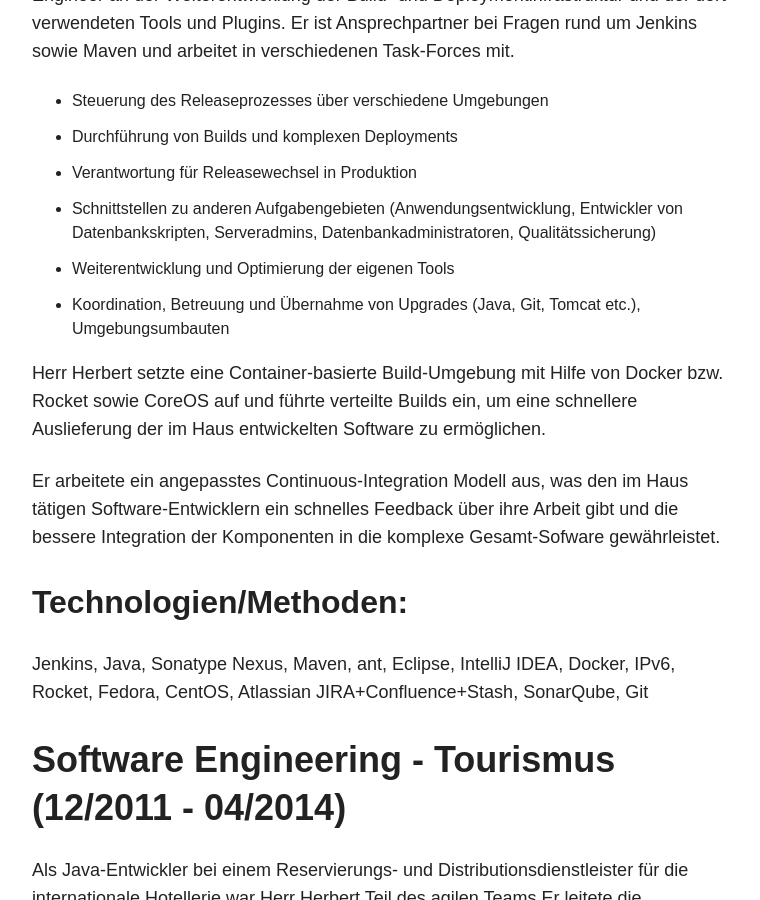
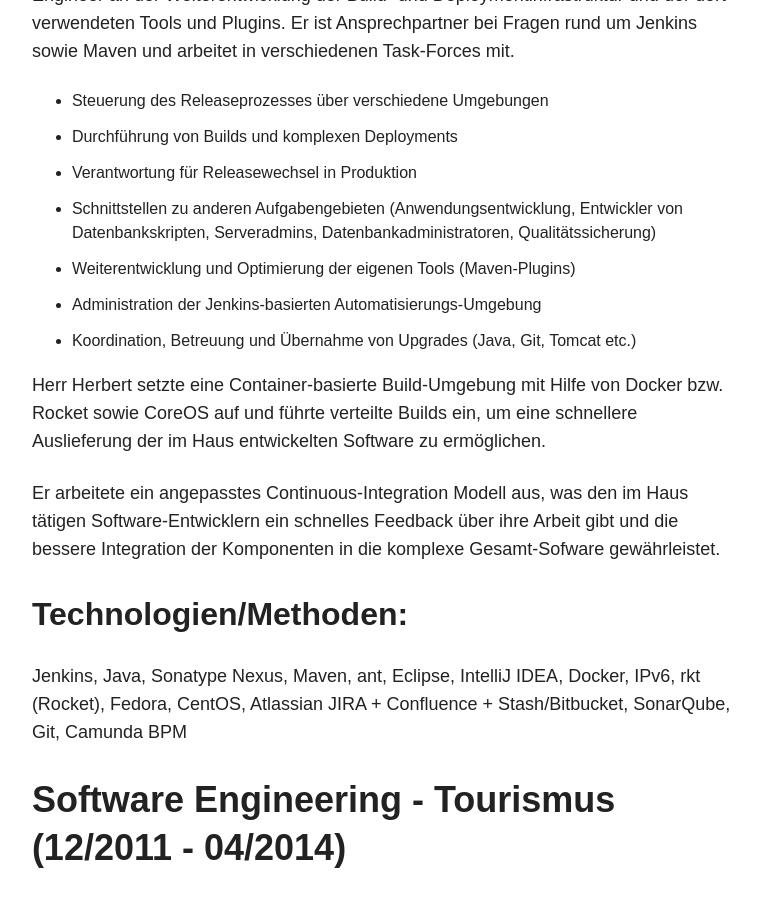
Before and after one commit to BenjaminHerbert/BenjaminHerbert.github.io, a Jekyll site: the page built from portfolio/index.md, in a window 1280 px wide and 900 px high, scrolled down 617 px. Shown: the whole window, without its empty margins (254-1014 px from the left). Built offline with Jekyll 4.4.1, drawn with Linux system fonts in a browser that asks for light colours; nearby versions of some CDN libraries.

Commit message:
Improve Portfolio

```diff
--- a/portfolio/index.md
+++ b/portfolio/index.md
@@ -13,15 +13,16 @@ Herr Herbert arbeitet im Team Integration eines Finanzdienstleisters als DevOps-
 * Durchführung von Builds und komplexen Deployments
 * Verantwortung für Releasewechsel in Produktion
 * Schnittstellen zu anderen Aufgabengebieten (Anwendungsentwicklung, Entwickler von Datenbankskripten, Serveradmins, Datenbankadministratoren, Qualitätssicherung)
-* Weiterentwicklung und Optimierung der eigenen Tools
-* Koordination, Betreuung und Übernahme von Upgrades (Java, Git, Tomcat etc.), Umgebungsumbauten
+* Weiterentwicklung und Optimierung der eigenen Tools (Maven-Plugins)
+* Administration der Jenkins-basierten Automatisierungs-Umgebung
+* Koordination, Betreuung und Übernahme von Upgrades (Java, Git, Tomcat etc.)
 
 Herr Herbert setzte eine Container-basierte Build-Umgebung mit Hilfe von Docker bzw. Rocket sowie CoreOS auf und führte verteilte Builds ein, um eine schnellere Auslieferung der im Haus entwickelten Software zu ermöglichen.
 
 Er arbeitete ein angepasstes Continuous-Integration Modell aus, was den im Haus tätigen Software-Entwicklern ein schnelles Feedback über ihre Arbeit gibt und die bessere Integration der Komponenten in die komplexe Gesamt-Sofware gewährleistet.
 
 ## Technologien/Methoden:
-Jenkins, Java, Sonatype Nexus, Maven, ant, Eclipse, IntelliJ IDEA, Docker, IPv6, Rocket, Fedora, CentOS, Atlassian JIRA+Confluence+Stash, SonarQube, Git
+Jenkins, Java, Sonatype Nexus, Maven, ant, Eclipse, IntelliJ IDEA, Docker, IPv6, rkt (Rocket), Fedora, CentOS, Atlassian JIRA + Confluence + Stash/Bitbucket, SonarQube, Git, Camunda BPM
 
 # Software Engineering - Tourismus (12/2011 - 04/2014)
 
```
